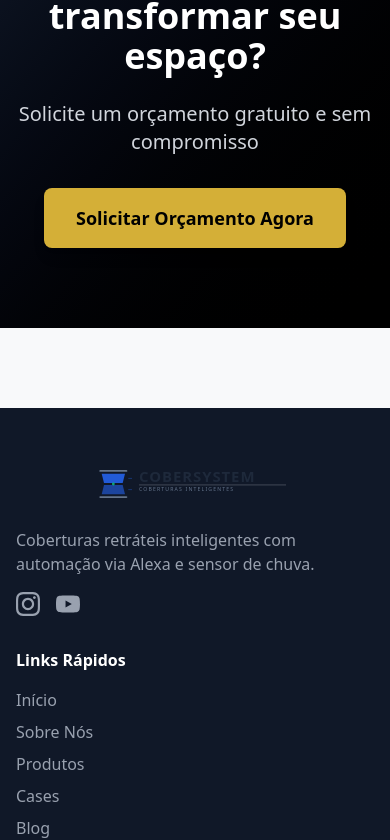
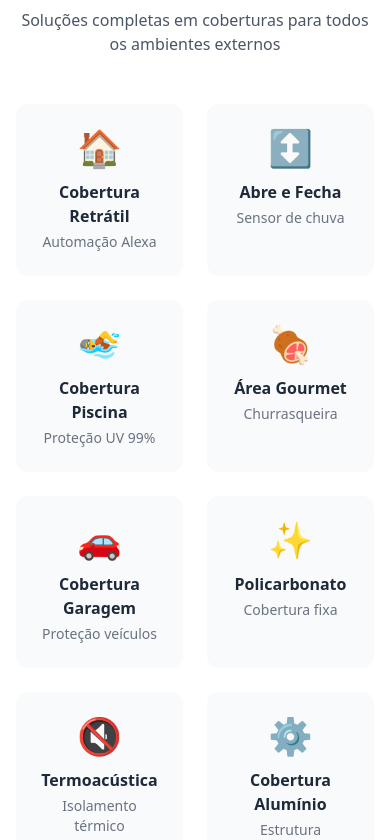
Before and after one commit to gugafuinha/cobersystem-site-atualizado, a Next.js app: page / in a window 390 px wide. Shown: the part 5064-5904 px from the top of the page. Built offline with nearby package versions, Linux system fonts and the light colour scheme; no server answers.

Commit message:
feat: seção de serviços na home + remove LocalBusiness duplicado

```diff
--- a/app/page.tsx
+++ b/app/page.tsx
@@ -2,7 +2,6 @@ import Link from 'next/link';
 import type { Metadata } from 'next';
 import Script from 'next/script';
 import OptimizedImage from '@/components/OptimizedImage';
-import StructuredData from '@/components/seo/StructuredData';
 import VideoHero from '@/components/VideoHero';
 
 export const metadata: Metadata = {
@@ -26,50 +25,9 @@ const homeWebSiteSchema = {
   },
 };
 
-const localBusinessSchema = {
-  '@context': 'https://schema.org',
-  '@type': 'LocalBusiness',
-  name: 'Cobersystem - Coberturas em Policarbonato',
-  image: 'https://www.coberturapolicarbonato.com.br/logo-horizontal-new.svg',
-  '@id': 'https://www.coberturapolicarbonato.com.br',
-  url: 'https://www.coberturapolicarbonato.com.br',
-  telephone: '+5511943615079',
-  email: 'vendas@cobersystem.com.br',
-  priceRange: '$$-$$$',
-  address: {
-    '@type': 'PostalAddress',
-    streetAddress: 'Rua Frei Diogo das Chagas, 160',
-    addressLocality: 'São Paulo',
-    addressRegion: 'SP',
-    postalCode: '03985-060',
-    addressCountry: 'BR',
-  },
-  geo: {
-    '@type': 'GeoCoordinates',
-    latitude: -23.6815,
-    longitude: -46.6963,
-  },
-  openingHoursSpecification: [
-    {
-      '@type': 'OpeningHoursSpecification',
-      dayOfWeek: ['Monday', 'Tuesday', 'Wednesday', 'Thursday', 'Friday'],
-      opens: '08:00',
-      closes: '18:00',
-    },
-    {
-      '@type': 'OpeningHoursSpecification',
-      dayOfWeek: 'Saturday',
-      opens: '08:00',
-      closes: '13:00',
-    },
-  ],
-  sameAs: ['https://www.instagram.com/cobersystem']
-};
-
 export default function Home() {
   return (
     <>
-      <StructuredData data={localBusinessSchema} />
       <Script
         id="schema-home-website"
         type="application/ld+json"
@@ -282,6 +240,63 @@ export default function Home() {
         </div>
       </section>
 
+      {/* Serviços Section */}
+      <section className="py-20 bg-white">
+        <div className="container mx-auto px-4">
+          <h2 className="text-3xl font-bold text-center mb-4">Nossos Serviços</h2>
+          <p className="text-gray-600 text-center mb-12 max-w-2xl mx-auto">
+            Soluções completas em coberturas para todos os ambientes externos
+          </p>
+          <div className="grid grid-cols-2 md:grid-cols-4 gap-6">
+            <Link href="/servicos/cobertura-retratil" className="bg-gray-50 rounded-xl p-6 text-center hover:shadow-lg hover:bg-[#D4AF37]/10 transition-all group">
+              <div className="text-4xl mb-3">🏠</div>
+              <h3 className="font-semibold text-gray-800 group-hover:text-[#D4AF37]">Cobertura Retrátil</h3>
+              <p className="text-sm text-gray-500 mt-1">Automação Alexa</p>
+            </Link>
+            <Link href="/servicos/cobertura-abre-e-fecha" className="bg-gray-50 rounded-xl p-6 text-center hover:shadow-lg hover:bg-[#D4AF37]/10 transition-all group">
+              <div className="text-4xl mb-3">↕️</div>
+              <h3 className="font-semibold text-gray-800 group-hover:text-[#D4AF37]">Abre e Fecha</h3>
+              <p className="text-sm text-gray-500 mt-1">Sensor de chuva</p>
+            </Link>
+            <Link href="/servicos/cobertura-piscina" className="bg-gray-50 rounded-xl p-6 text-center hover:shadow-lg hover:bg-[#D4AF37]/10 transition-all group">
+              <div className="text-4xl mb-3">🏊</div>
+              <h3 className="font-semibold text-gray-800 group-hover:text-[#D4AF37]">Cobertura Piscina</h3>
+              <p className="text-sm text-gray-500 mt-1">Proteção UV 99%</p>
+            </Link>
+            <Link href="/servicos/cobertura-area-gourmet" className="bg-gray-50 rounded-xl p-6 text-center hover:shadow-lg hover:bg-[#D4AF37]/10 transition-all group">
+              <div className="text-4xl mb-3">🍖</div>
+              <h3 className="font-semibold text-gray-800 group-hover:text-[#D4AF37]">Área Gourmet</h3>
+              <p className="text-sm text-gray-500 mt-1">Churrasqueira</p>
+            </Link>
+            <Link href="/servicos/cobertura-garagem" className="bg-gray-50 rounded-xl p-6 text-center hover:shadow-lg hover:bg-[#D4AF37]/10 transition-all group">
+              <div className="text-4xl mb-3">🚗</div>
+              <h3 className="font-semibold text-gray-800 group-hover:text-[#D4AF37]">Cobertura Garagem</h3>
+              <p className="text-sm text-gray-500 mt-1">Proteção veículos</p>
+            </Link>
+            <Link href="/servicos/cobertura-policarbonato" className="bg-gray-50 rounded-xl p-6 text-center hover:shadow-lg hover:bg-[#D4AF37]/10 transition-all group">
+              <div className="text-4xl mb-3">✨</div>
+              <h3 className="font-semibold text-gray-800 group-hover:text-[#D4AF37]">Policarbonato</h3>
+              <p className="text-sm text-gray-500 mt-1">Cobertura fixa</p>
+            </Link>
+            <Link href="/servicos/cobertura-termoacustica" className="bg-gray-50 rounded-xl p-6 text-center hover:shadow-lg hover:bg-[#D4AF37]/10 transition-all group">
+              <div className="text-4xl mb-3">🔇</div>
+              <h3 className="font-semibold text-gray-800 group-hover:text-[#D4AF37]">Termoacústica</h3>
+              <p className="text-sm text-gray-500 mt-1">Isolamento térmico</p>
+            </Link>
+            <Link href="/servicos/cobertura-aluminio" className="bg-gray-50 rounded-xl p-6 text-center hover:shadow-lg hover:bg-[#D4AF37]/10 transition-all group">
+              <div className="text-4xl mb-3">⚙️</div>
+              <h3 className="font-semibold text-gray-800 group-hover:text-[#D4AF37]">Cobertura Alumínio</h3>
+              <p className="text-sm text-gray-500 mt-1">Estrutura premium</p>
+            </Link>
+          </div>
+          <div className="text-center mt-10">
+            <Link href="/servicos" className="inline-block bg-[#D4AF37] text-black px-8 py-3 rounded-lg font-semibold hover:bg-[#C9A030] transition">
+              Ver Todos os Serviços
+            </Link>
+          </div>
+        </div>
+      </section>
+
       {/* CTA Section */}
       <section className="py-20 bg-gradient-to-br from-gray-900 to-black text-white">
         <div className="container mx-auto px-4 text-center">
```
